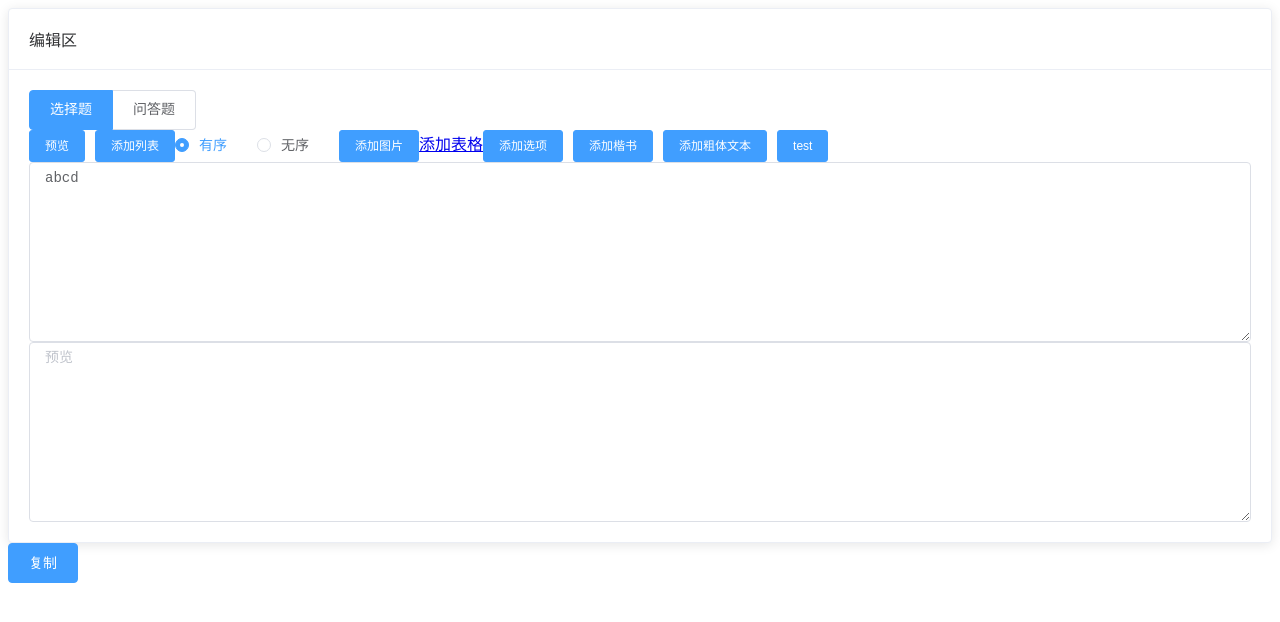
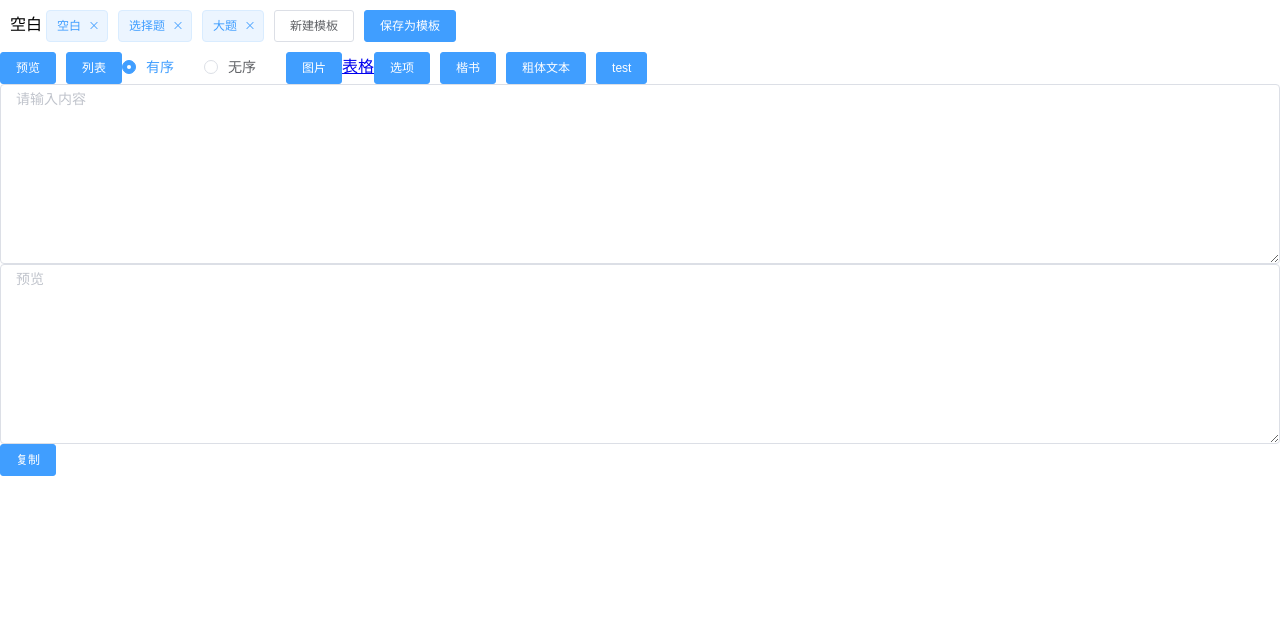
Before and after one commit to Nshcn/latexHelper, a Vue app: page / in a window 1280 px wide. Shown: the top 622 px of the page. Built offline with nearby package versions, Linux system fonts and the light colour scheme.

Commit message:
新增模板功能完善该

```diff
--- a/src/App.vue
+++ b/src/App.vue
@@ -1,19 +1,12 @@
 <template>
   <div id="app">
-    <el-card>
-      <div slot="header">编辑区</div>
-      <div>
-        <el-radio-group v-model="questionType">
-          <el-radio-button label="choice"
-                           size="small">选择题</el-radio-button>
-          <el-radio-button label="essay"
-                           size="small">问答题</el-radio-button>
-        </el-radio-group>
-        <edit :source-text="originText"></edit>
-      </div>
-    </el-card>
-    <el-button type="primary"
-               @click="copyResult">复制</el-button>
+    <!-- <el-radio-group v-model="questionType">
+      <el-radio-button label="choice"
+                       size="small">选择题</el-radio-button>
+      <el-radio-button label="essay"
+                       size="small">问答题</el-radio-button>
+    </el-radio-group> -->
+    <edit :source-text="originText"></edit>
   </div>
 </template>
 
@@ -47,11 +40,11 @@ export default {
       switch (newType) {
         case 'choice':
           this.originText =
-            '【题目】\n\n#opt\n\n#\n【参考答案】\n\n【本题解析】\n\n【对知识点解析工作的启发】\n#ol\n\n#\n【对命制练习题的启发】\n#ol\n\n#\n'
+            '【题目】\n\n/opt\n\n/\n【参考答案】\n\n【本题解析】\n\n【对知识点解析工作的启发】\n/ol\n\n/\n【对命制练习题的启发】\n/ol\n\n/\n'
           break
         case 'essay':
           this.originText =
-            '【题目】\n\n【参考答案】\n\n【本题解析】\n\n【对知识点解析工作的启发】\n#ol\n\n#\n【对命制练习题的启发】\n#ol\n\n#\n'
+            '【题目】\n\n【参考答案】\n\n【本题解析】\n\n【对知识点解析工作的启发】\n/ol\n\n/\n【对命制练习题的启发】\n/ol\n\n/\n'
           break
         default:
           break
@@ -72,32 +65,6 @@ export default {
       this.copyResult()
     },
 
-    copyResult() {
-      let content = this.latexResult
-      if (navigator.clipboard) {
-        // clipboard api 复制
-        navigator.clipboard.writeText(content)
-      } else {
-        var textarea = document.createElement('textarea')
-        document.body.appendChild(textarea)
-        // 隐藏此输入框
-        textarea.style.position = 'fixed'
-        textarea.style.clip = 'rect(0 0 0 0)'
-        textarea.style.top = '10px'
-        // 赋值
-        textarea.value = content
-        // 选中
-        textarea.select()
-        // 复制
-        document.execCommand('copy', true)
-        // 移除输入框
-        document.body.removeChild(textarea)
-      }
-      this.$message({
-        message: '复制成功',
-        type: 'success',
-      })
-    },
     // textarea输入tab制表符
     tabInput(e) {
       e.preventDefault()
--- a/src/components/Edit.vue
+++ b/src/components/Edit.vue
@@ -1,11 +1,35 @@
 <template>
   <div id="app">
+    <div class="templates-wrap">
+      {{curTemplate}}
+      <el-tag v-for="item in templateStore"
+              class="template-item"
+              :key="item.name"
+              @close="deleteTemplate(item.name)"
+              @click="showTemplate(item.name)"
+              closable>{{item.name}}</el-tag>
+      <el-input class="input-new-tag"
+                v-if="inputVisible"
+                v-model="newTemplateName"
+                ref="saveTagInput"
+                size="small"
+                @keyup.enter.native="handleInputConfirm"
+                @blur="handleInputConfirm">
+      </el-input>
+      <el-button v-else
+                 class="button-new-tag"
+                 size="small"
+                 @click="addTemplate">新建模板</el-button>
+      <el-button type="primary"
+                 size="small"
+                 @click="saveTemplate">保存为模板</el-button>
+    </div>
     <el-button type="primary"
                size="small"
                @click="preview">预览</el-button>
     <el-button type="primary"
                size="small"
-               @click="addMark(listType)">添加列表</el-button>
+               @click="addMark(listType)">列表</el-button>
     <el-radio v-model="listType"
               label="ol">有序</el-radio>
     <el-radio v-model="listType"
@@ -13,18 +37,18 @@
 
     <el-button type="primary"
                size="small"
-               @click="addMark('fig')">添加图片</el-button>
+               @click="addMark('fig')">图片</el-button>
     <a href="https://www.latex-tables.com/#"
-       target="_blank">添加表格</a>
+       target="_blank">表格</a>
     <el-button type="primary"
                size="small"
-               @click="addMark('opt')">添加选项</el-button>
+               @click="addMark('opt')">选项</el-button>
     <el-button type="primary"
                size="small"
-               @click="addMark('kaishu')">添加楷书</el-button>
+               @click="addMark('kaishu')">楷书</el-button>
     <el-button type="primary"
                size="small"
-               @click="addMark('bf')">添加粗体文本</el-button>
+               @click="addMark('bf')">粗体文本</el-button>
     <el-button type="primary"
                size="small"
                @click="test">test</el-button>
@@ -43,6 +67,9 @@
               @keydown.tab.native="tabInput($event)"
               show-word-limit>
     </el-input>
+    <el-button type="primary"
+               size="small"
+               @click="copyResult">复制</el-button>
   </div>
 </template>
 
@@ -53,10 +80,6 @@ export default {
   props: {
     sourceText: String,
   },
-  created() {
-    console.log(this.sourceText)
-    this.originText = this.sourceText
-  },
   watch: {
     sourceText(newValue) {
       this.originText = newValue
@@ -65,9 +88,28 @@ export default {
   data() {
     return {
       originText: '',
+      inputVisible: false,
+      newTemplateName: '',
+      curTemplate: '空白',
       latexCode: '',
       listType: 'ol',
       markTypeArr: ['ol', 'ul', 'fig', 'wfig', 'opt', 'kaishu', 'bf'],
+      templateStore: [
+        {
+          name: '空白',
+          content: '',
+        },
+        {
+          name: '选择题',
+          content:
+            '【题目】\n\n/opt\n\n/\n【参考答案】\n\n【本题解析】\n\n【对知识点解析工作的启发】\n/ol\n\n/\n【对命制练习题的启发】\n/ol\n\n/\n',
+        },
+        {
+          name: '大题',
+          content:
+            '【题目】\n\n【参考答案】\n\n【本题解析】\n\n【对知识点解析工作的启发】\n/ol\n\n/\n【对命制练习题的启发】\n/ol\n\n/\n',
+        },
+      ],
     }
   },
   methods: {
@@ -75,21 +117,87 @@ export default {
       let dom = document.getElementById('edit-area')
       dom.value =
         dom.value.substring(0, dom.selectionStart) +
-        `\n#${type}\n\n#\n` +
+        `\n/${type}\n\n/\n` +
         dom.value.substring(dom.selectionEnd, dom.textLength)
     },
-
+    showTemplate(templateName) {
+      this.curTemplate = templateName
+      for (let item of this.templateStore) {
+        if (item.name === templateName) {
+          this.originText = item.content
+          return
+        }
+      }
+    },
+    deleteTemplate(templateName) {
+      for (let i = 0; i < this.templateStore.length; i++) {
+        if (this.templateStore[i].name === templateName) {
+          this.$confirm(
+            `此操作将永久删除"${templateName}"模板, 是否继续?`,
+            '提示',
+            {
+              confirmButtonText: '确定',
+              cancelButtonText: '取消',
+              type: 'warning',
+            }
+          )
+            .then(() => {
+              this.templateStore.splice(i, 1)
+              this.$message({
+                type: 'success',
+                message: '删除成功!',
+              })
+              return
+            })
+            .catch(() => {
+              this.$message({
+                type: 'info',
+                message: '已取消删除',
+              })
+              return
+            })
+        }
+      }
+    },
+    addTemplate() {
+      this.inputVisible = true
+      this.$nextTick(() => {
+        this.$refs.saveTagInput.$refs.input.focus()
+      })
+    },
+    handleInputConfirm() {
+      let newTemplateName = this.newTemplateName
+      if (newTemplateName) {
+        this.templateStore.push({
+          name: newTemplateName,
+          content: '',
+        })
+      }
+      this.inputVisible = false
+      this.newTemplateName = ''
+    },
+    saveTemplate() {
+      for (let i = 0; i < this.templateStore.length; i++) {
+        if (this.templateStore[i].name === this.curTemplate) {
+          this.templateStore[i].content = this.originText
+        }
+      }
+      this.$message({
+        type: 'success',
+        message: '保存成功!',
+      })
+    },
     /**
      * 预览
      */
     preview() {
       let result =
-        this.originText[this.originText.length - 1] === '#'
+        this.originText[this.originText.length - 1] === '/'
           ? this.originText
-          : this.originText + '\n#'
+          : this.originText + '\n/'
       for (let markType of this.markTypeArr) {
         let regStr = new RegExp(
-          '(?<=(#' + markType + '\\s))[\\s\\S*]+?(?=#)',
+          '(?<=(/' + markType + '\\s))[\\s\\S*]+?(?=/)',
           'gm'
         )
         result = result.replace(regStr, (item) => {
@@ -97,7 +205,7 @@ export default {
         })
       }
       // 去除所有mark
-      result = result.replace(/^#.{0,}/gm, () => {
+      result = result.replace(/^\/.{0,}/gm, () => {
         return ''
       })
       this.latexCode = result
@@ -262,9 +370,60 @@ export default {
       elInput.selectionEnd = startPos + insertText.length
       this.inputValue = elInput.value
     },
+    copyResult() {
+      let content = this.latexCode
+      if (navigator.clipboard) {
+        // clipboard api 复制
+        navigator.clipboard.writeText(content)
+      } else {
+        var textarea = document.createElement('textarea')
+        document.body.appendChild(textarea)
+        // 隐藏此输入框
+        textarea.style.position = 'fixed'
+        textarea.style.clip = 'rect(0 0 0 0)'
+        textarea.style.top = '10px'
+        // 赋值
+        textarea.value = content
+        // 选中
+        textarea.select()
+        // 复制
+        document.execCommand('copy', true)
+        // 移除输入框
+        document.body.removeChild(textarea)
+      }
+      this.$message({
+        message: '复制成功',
+        type: 'success',
+      })
+    },
   },
 }
 </script>
 
 <style>
+* {
+  margin: 0;
+}
+.templates-wrap {
+  padding: 10px;
+}
+.template-item {
+  cursor: pointer;
+}
+
+.el-tag + .el-tag {
+  margin-left: 10px;
+}
+.button-new-tag {
+  margin-left: 10px;
+  height: 32px;
+  line-height: 30px;
+  padding-top: 0;
+  padding-bottom: 0;
+}
+.input-new-tag {
+  width: 90px;
+  margin-left: 10px;
+  vertical-align: bottom;
+}
 </style>
```
